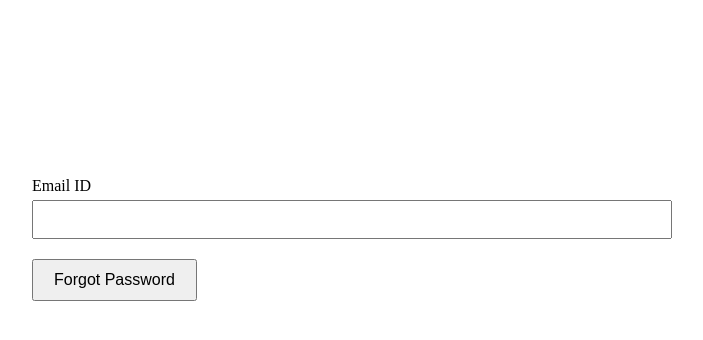
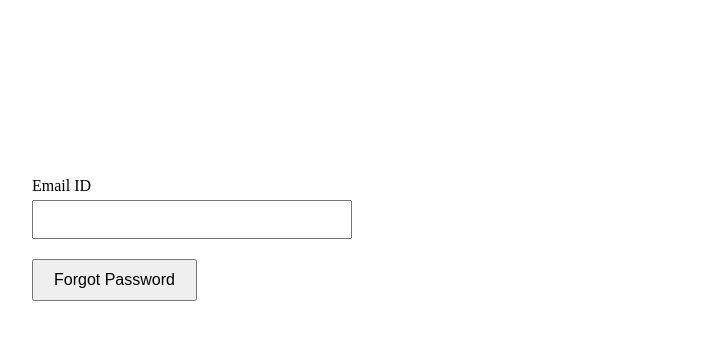
Before and after one commit to vetrisuriya/Simple-Login-and-Registration, a PHP site: page /forgot.php in a window 1280 px wide. Shown: the part 161-501 px from the top of the page, without its empty margins (288-991 px from the left). Run offline with PHP 8.4, Linux system fonts and the light colour scheme.

Commit message:
Add files via upload

```diff
--- a/action.php
+++ b/action.php
@@ -35,10 +35,14 @@ if(isset($_POST["loginSubmit"])) {
     $count = $query->rowCount();
     $fetch = $query->fetch();
 
+    var_dump($count);
+
     if($count != 0) {
         session_start();
         $_SESSION["userid"] = $fetch["user_id"];
         header("location: ./index.php");
+    } else {
+        header("location: ./login.php");
     }
 }
 
--- a/style.css
+++ b/style.css
@@ -25,7 +25,7 @@ section {
     height: auto;
 }
 form {
-    width: 100%;
+    width: 50%;
 }
 form .form-control {
     width: 100%;
```
Also changed, not shown: README.md.
